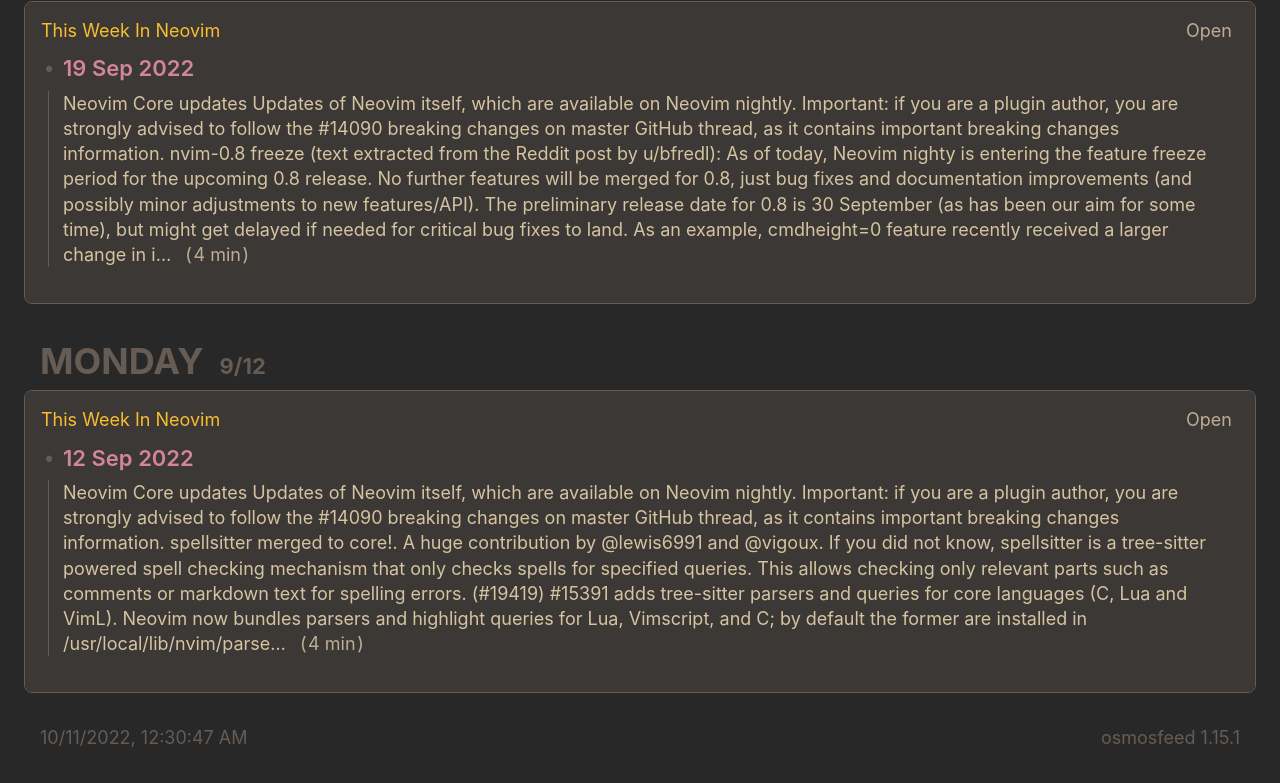
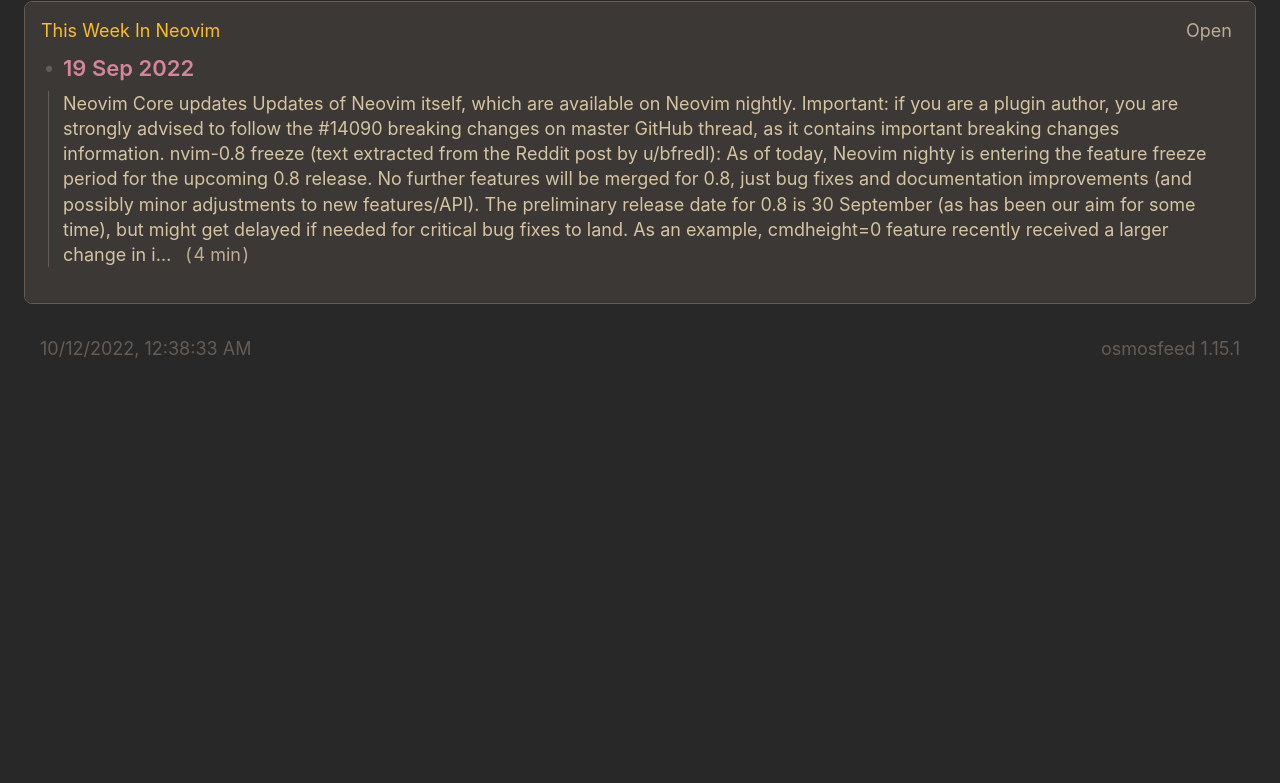
Before and after one commit to Almo7aya/feed, a plain HTML site: page index.html in a window 1280 px wide. Shown: the part 1466-2249 px from the top of the page. After the commit the page ends 1859 px from the top, so only its background shows below. Drawn offline with Linux system fonts and the light colour scheme.

Commit message:
deploy: 25bbcdf1382ecb310f398dcb647f8a406c39202c

```diff
--- a/index.html
+++ b/index.html
@@ -347,69 +347,10 @@
             </li>
         </ul>
       </section>
-      <section class="daily-content js-toggle-accordions-scope">
-        <h2 class="daily-heading">
-          <button
-            class="daily-heading-toggle"
-            data-action="toggle-accordions"
-            title="Click to toggle the day, Ctrl + click to toggle all."
-          >
-            <time class="daily-heading-toggle__weekday js-offset-weekday" data-offset-date=2022-09-12 datetime="2022-09-12T00:00:00.000Z">2022-09-12</time>
-            <time class="daily-heading-toggle__date js-offset-date" data-offset-date=2022-09-12 datetime="2022-09-12T00:00:00.000Z"></time>
-          </button>
-        </h2>
-        <ul class="sources card">
-            <li class="card__section">
-              <section class="js-toggle-accordions-scope">
-                <h3 class="source-heading">
-                  <button
-                    class="source-heading__name"
-                    data-action="toggle-accordions"
-                    title="Click to toggle the source, Ctrl + click to toggle all."
-                  >This Week In Neovim</button>
-                  <a class="source-heading__link" href="https://this-week-in-neovim.org">Open</a>
-                </h3>
-                <section class="articles-per-source">
-                    <article>
-                      <details
-                        class="article-expander"
-                        data-action="toggle-native-accordion"
-                        data-accordion-key="https://this-week-in-neovim.org/2022/Sep/12"
-                        open
-                      >
-                        <summary class="article-expander__title">12 Sep 2022</summary>
-                        <a class="article-summary-link article-summary-box-outer" href="https://this-week-in-neovim.org/2022/Sep/12">
-                          <div class="article-summary-box-inner media-object">
-                            <span class="media-object__text">
-                              <span>Neovim Core updates
-Updates of Neovim itself, which are available on Neovim nightly.
-Important: if you are a plugin author, you are strongly advised to follow the
-#14090 breaking changes on master GitHub thread, as it contains
-important breaking changes information.
-spellsitter merged to core!. A
-huge contribution by @lewis6991 and @vigoux. If you did not know, spellsitter is a tree-sitter powered spell
-checking mechanism that only checks spells for specified queries. This allows checking only relevant parts such as
-comments or markdown text for spelling errors. (#19419)
-#15391 adds tree-sitter parsers and queries for core languages (C, Lua
-and VimL).
-Neovim now bundles parsers and highlight queries for Lua, Vimscript, and C; by default the former are installed in
-/usr/local/lib/nvim/parse…</span>
-                                &ensp;<span class="article-reading-time">(&hairsp;4
-                                  min&hairsp;)</span>
-                            </span>
-                          </div>
-                        </a>
-                      </details>
-                    </article>
-                </section>
-              </section>
-            </li>
-        </ul>
-      </section>
 
     <footer>
-      <a class="footer-link" href="https://github.com/Almo7aya/feed/actions/runs/3223261028">
-        <time id="build-timestamp" datetime="2022-10-11T00:30:47.012Z">2022-10-11T00:30:47.012Z</time>
+      <a class="footer-link" href="https://github.com/Almo7aya/feed/actions/runs/3231199609">
+        <time id="build-timestamp" datetime="2022-10-12T00:38:33.897Z">2022-10-12T00:38:33.897Z</time>
       </a>
       <a class="footer-link" href="https://github.com/osmoscraft/osmosfeed">osmosfeed 1.15.1</a>
     </footer>
```
Also changed, not shown: cache.json (+0 -10 lines), 1 other file.
